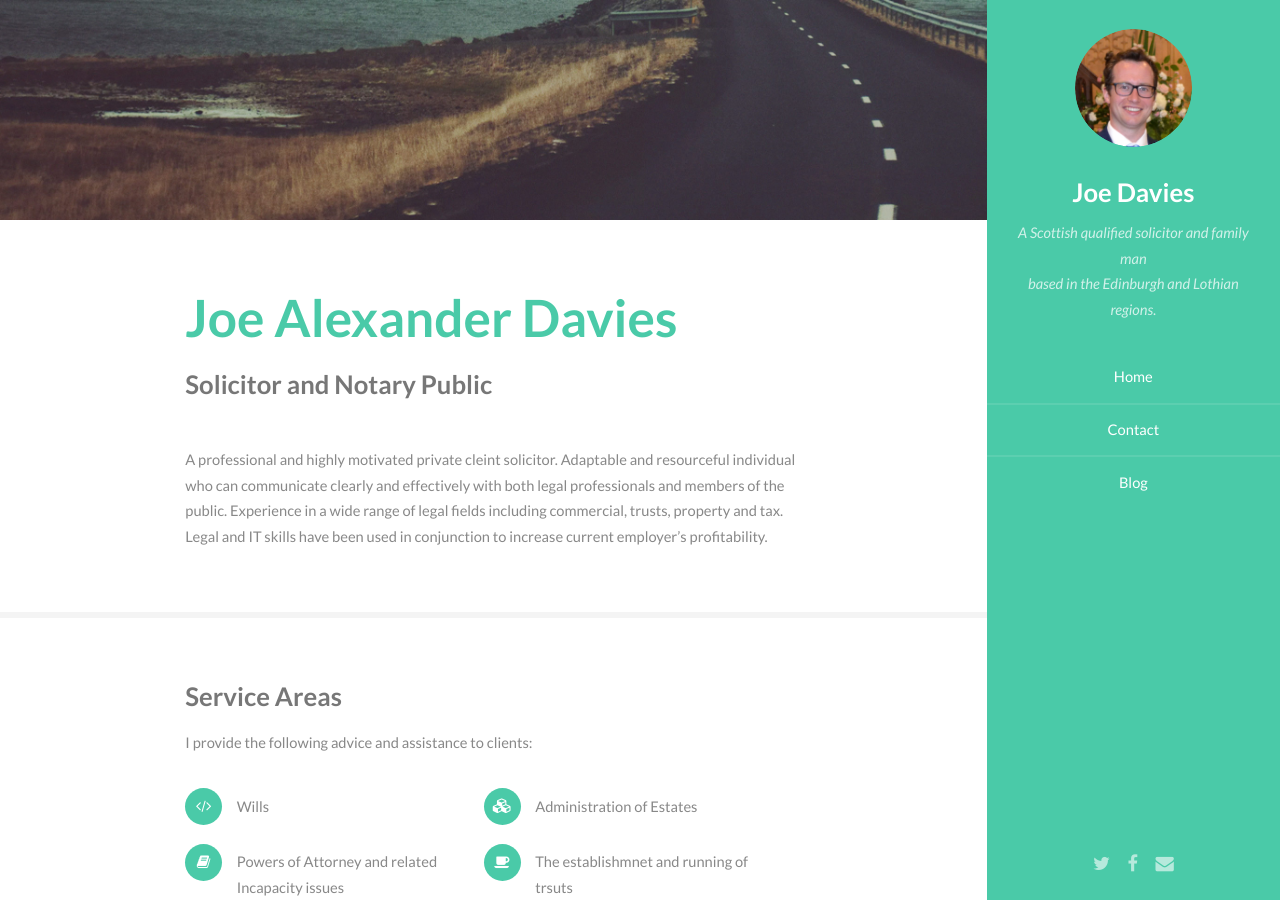
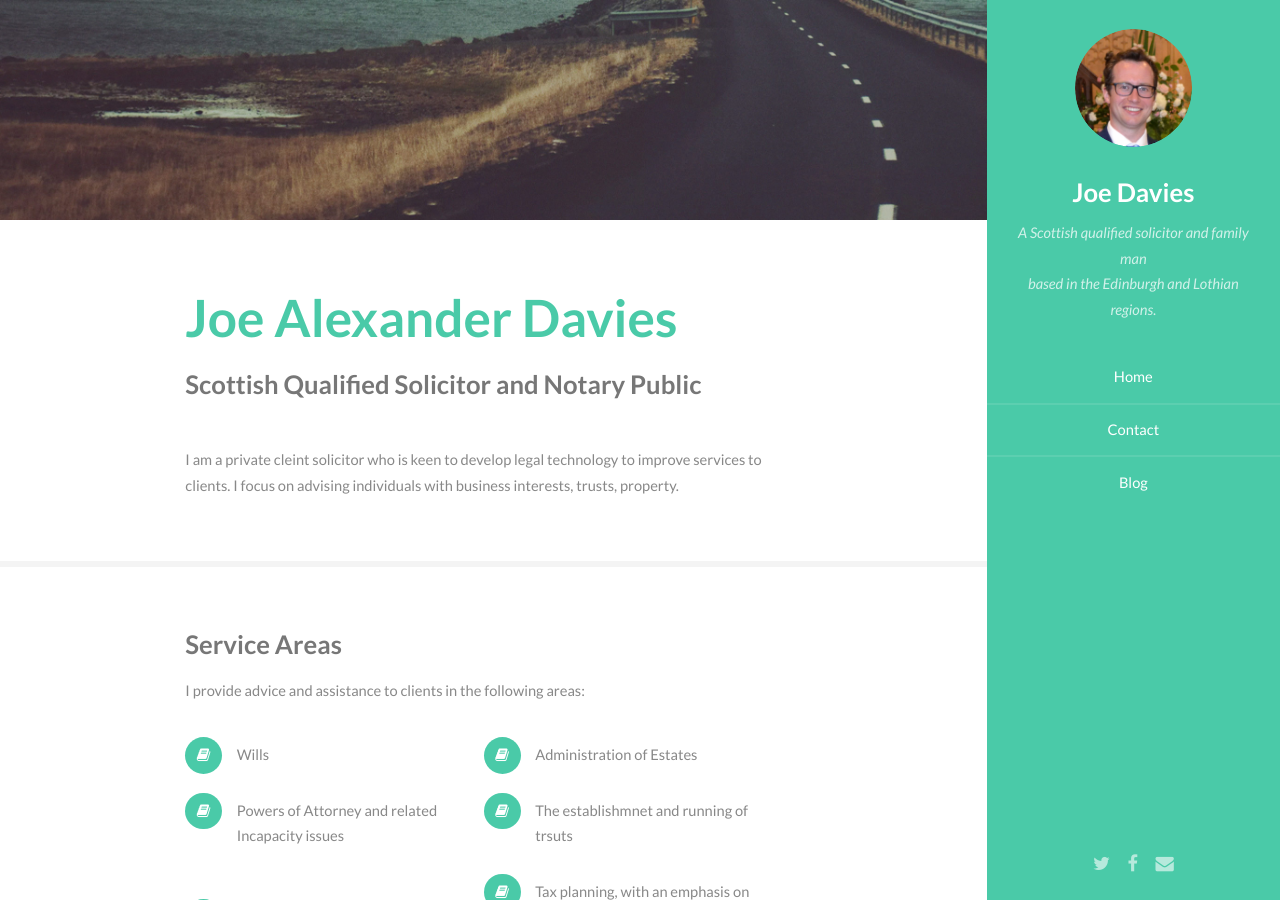
Before and after one commit to JoeDavies1991/JoeDavies1991, a Jekyll site: the page built from index.html, in a window 1280 px wide and 900 px high. Built offline with Jekyll 4.4.1, drawn with Linux system fonts in a browser that asks for light colours.

Commit message:
Updating text

```diff
--- a/index.html
+++ b/index.html
@@ -9,10 +9,10 @@ layout: default
         <div class="container">
             <header class="major">
                 <h2>Joe Alexander Davies</h2>
-                <p>Solicitor and Notary Public<br />
+                <p>Scottish Qualified Solicitor and Notary Public<br />
 
             </header>
-            <p>A professional and highly motivated private cleint solicitor. Adaptable and resourceful individual who can communicate clearly and effectively with both legal professionals and members of the public. Experience in a wide range of legal fields including commercial, trusts, property and tax. Legal and IT skills have been used in conjunction to increase current employer’s profitability. <p>
+            <p>I am a private cleint solicitor who is keen to develop legal technology to improve services to clients. I focus on advising individuals with business interests, trusts, property.<p>
         </div>
     </section>
 
@@ -20,14 +20,15 @@ layout: default
     <section id="two">
         <div class="container">
             <h3>Service Areas</h3>
-            <p>I provide the following advice and assistance to clients:</p>
+            <p>I provide advice and assistance to clients in the following areas:</p>
             <ul class="feature-icons">
-                <li class="fa-code">Wills</li>
-                <li class="fa-cubes">Administration of Estates</li>
+                <li class="fa-book">Wills</li>
+                <li class="fa-book">Administration of Estates</li>
                 <li class="fa-book">Powers of Attorney and related Incapacity issues</li>
-                <li class="fa-coffee">The establishmnet and running of trsuts</li>
-                <li class="fa-bolt">Setting up and administering charities</li>
-                <li class="fa-users">Tax planning, with an emphasis on capital taxes</li>
+                <li class="fa-book">The establishmnet and running of trsuts</li>
+                <li class="fa-book">Setting up and administering charities</li>
+                <li class="fa-book">Tax planning, with an emphasis on capital taxes</li>
+                <!-- Changes to box lists to maintain consistency. Old symbols are listed here: fa-cubes, fa-code, fa-coffee, fa-bolt , fa-users -->
             </ul>
         </div>
     </section>
```
